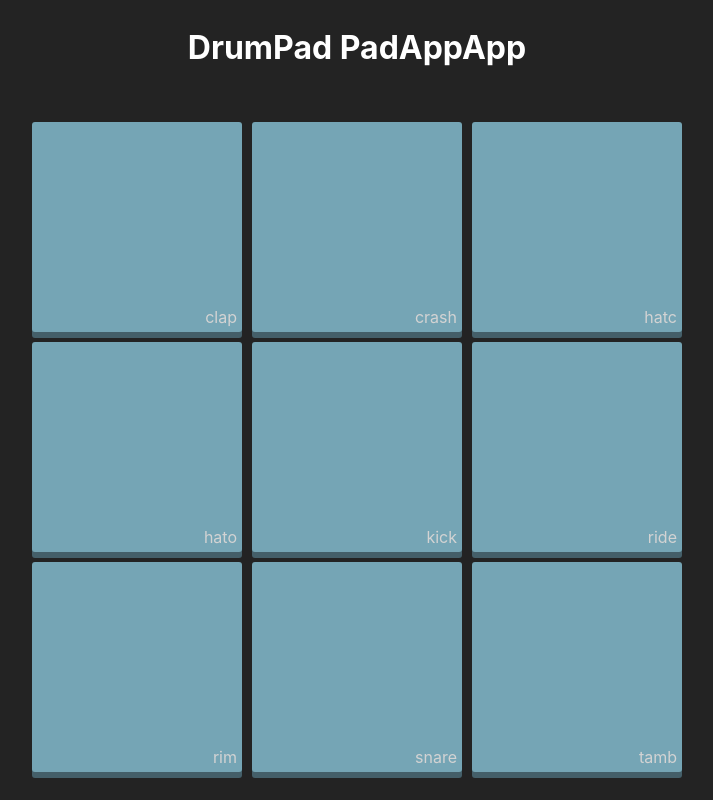
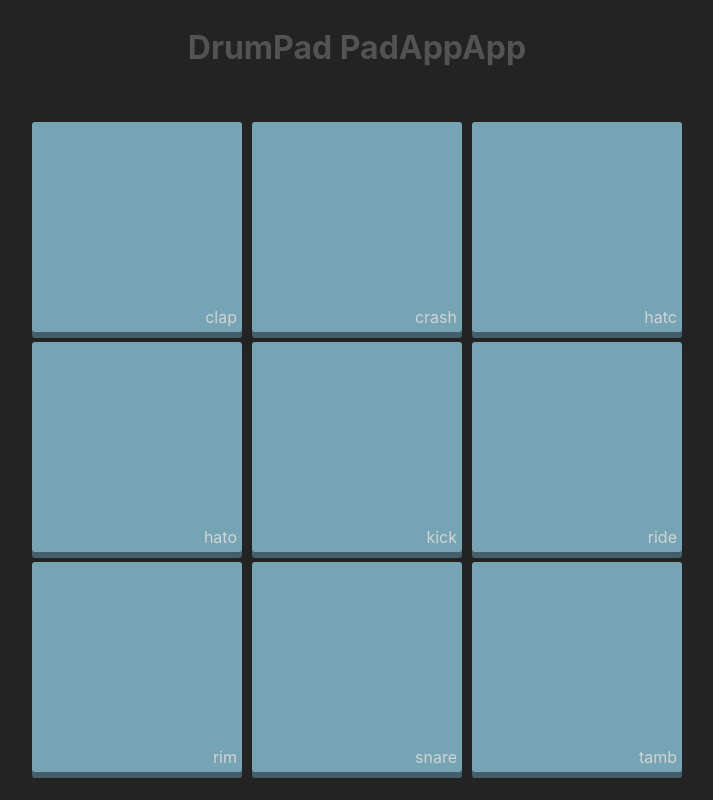
Before and after one commit to salah1337/Basic-Drum-Pad--Js, a plain HTML site: page index.html in a window 1280 px wide. Shown: the whole page, without its empty margins (283-996 px from the left). Drawn offline with Linux system fonts and the light colour scheme.

Commit message:
Fixed Title

```diff
--- a/style.scss
+++ b/style.scss
@@ -35,6 +35,7 @@ body{
         -moz-user-select: none;
         -ms-user-select: none;
         user-select: none;
+        color: #535353;
     }
 }
 #pads{
```
Also changed, not shown: style.css, 1 other file.
